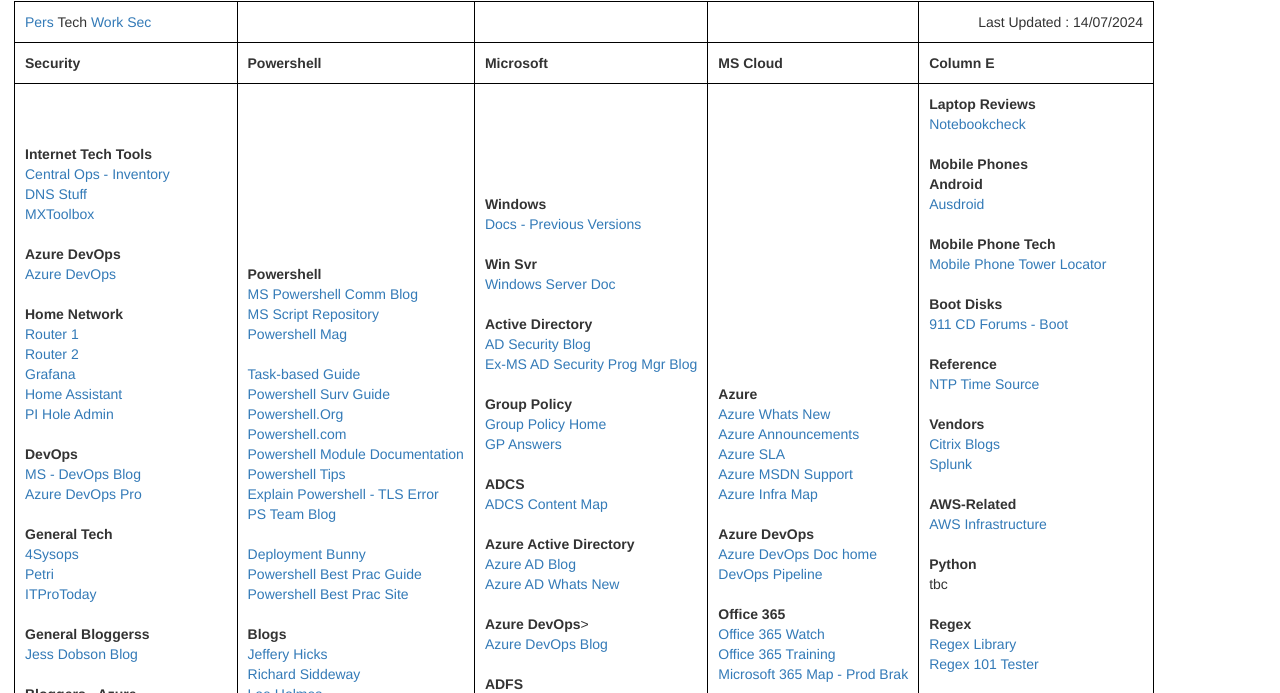
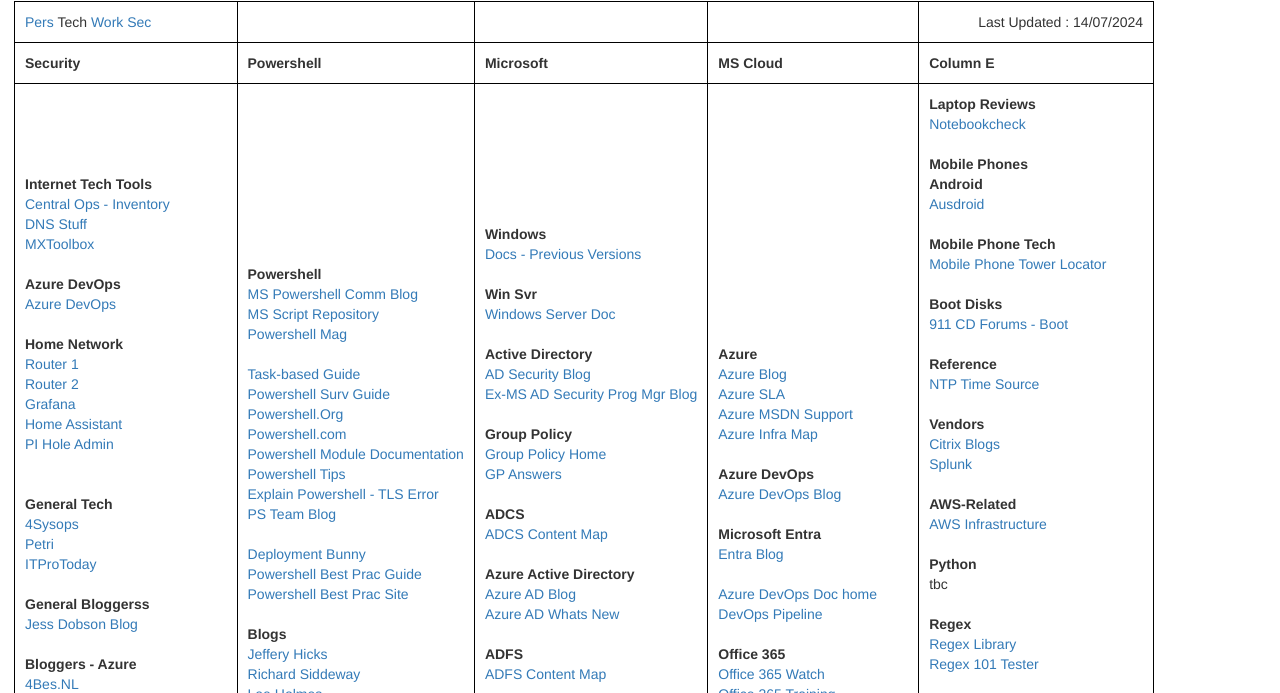
Before and after one commit to chrisstallard-code/chrisstallard-code.github.io, a plain HTML site: page booktech.htm in a window 1280 px wide. Shown: the part 62-755 px from the top of the page. Drawn offline with nearby package versions, Linux system fonts and the light colour scheme.

Commit message:
20240714 Update to Tech page part 2

```diff
--- a/booktech.htm
+++ b/booktech.htm
@@ -75,9 +75,6 @@
         <a href="http://192.168.1.14:8123">Home Assistant</a><br />
         <a href="http://192.168.1.14/admin/">PI Hole Admin</a><br />
         <br />
-        <b>DevOps</b><br />
-        <a href="https://docs.microsoft.com/en-us/archive/blogs/technet/devops/">MS - DevOps Blog</a><br />
-        <a href="https://www.azuredevopspro.com/">Azure DevOps Pro</a><br />
 
         <br />
         <b>General Tech</b><br />
@@ -185,9 +182,6 @@
           New</a><br />
         <br />
 
-        <b>Azure DevOps</b>><br />
-        <a href="https://devblogs.microsoft.com/devops/">Azure DevOps Blog</a><br />
-        <br />
 
         <b>ADFS</b><br />
         <a href="http://social.technet.microsoft.com/wiki/contents/articles/2735.ad-fs-content-map.aspx">ADFS Content
@@ -215,14 +209,20 @@
       </td>
       <td>
         <b>Azure</b><br />
-        <a href="https://azure.microsoft.com/en-au/blog/">Azure Whats New</a><br />
-        <a href="https://azure.microsoft.com/en-us/blog/topics/announcements">Azure Announcements</a><br />
+        <a href="https://azure.microsoft.com/en-us/blog/">Azure Blog</a><br />
         <a href="https://azure.microsoft.com/en-us/support/legal/sla">Azure SLA</a><br />
         <a href="https://social.msdn.microsoft.com/Forums/azure/en-US/home">Azure MSDN Support</a><br />
         <a href="https://infrastructuremap.microsoft.com">Azure Infra Map</a><br />
         <br />
 
         <b>Azure DevOps</b><br />
+        <a href="https://devblogs.microsoft.com/devops/">Azure DevOps Blog</a><br />
+        <br />
+
+        <b>Microsoft Entra</b><br />
+        <a href="https://techcommunity.microsoft.com/t5/microsoft-entra-blog/bg-p/Identity">Entra Blog</a><br />
+        <br />
+
         <a href="https://learn.microsoft.com/en-us/azure/devops/?view=azure-devops">Azure DevOps Doc home</a><br />
         <a href="https://learn.microsoft.com/en-us/azure/devops/pipelines/get-started/key-pipelines-concepts?view=azure-devops">DevOps Pipeline</a><br />
         <br />
```
